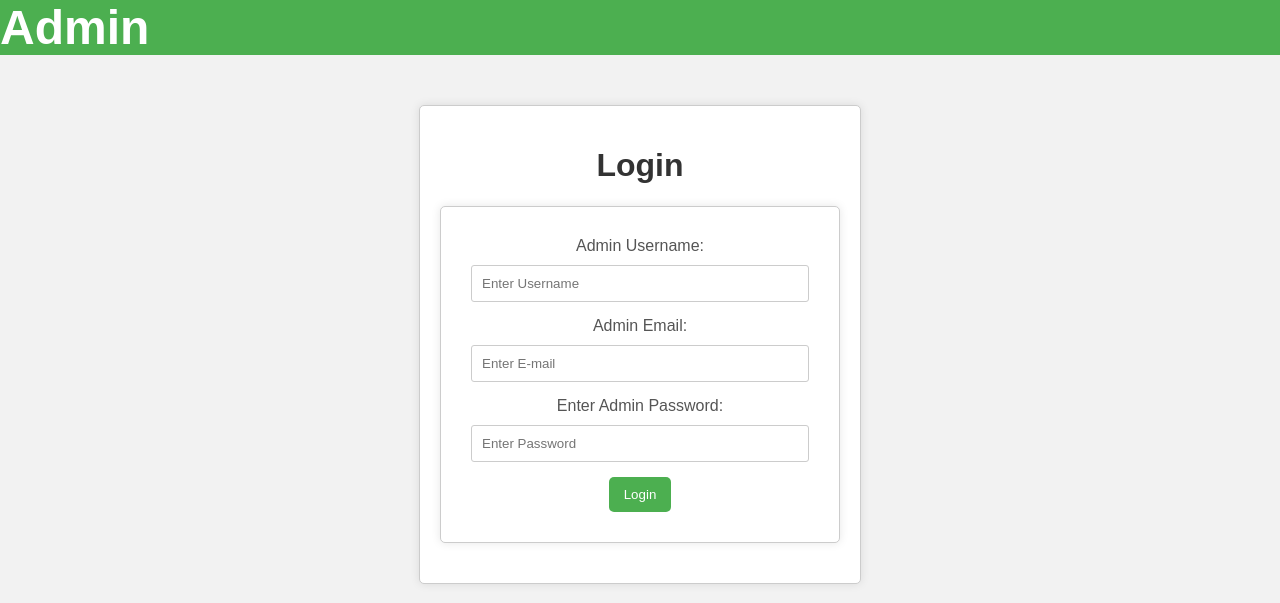
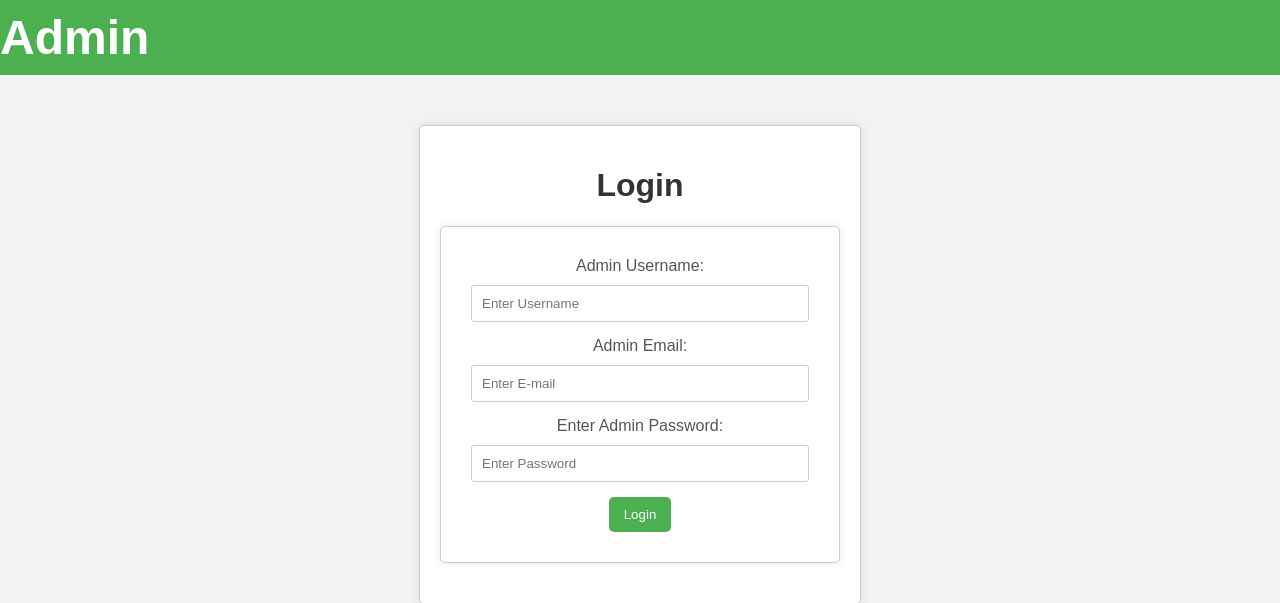
Before and after one commit to Rijwith/news_main, a Flask app: page /admin_login in a window 1280 px wide. Shown: the top 603 px of the page. Run offline with Flask 3, Linux system fonts and the light colour scheme; some libraries are stand-ins or nearby versions.

Commit message:
style.css

```diff
--- a/static/style.css
+++ b/static/style.css
@@ -41,7 +41,7 @@ nav {
 }
 
 .nav-list li {
-    display: inline-block;
+
     margin-right: 20px;
 }
 
@@ -218,6 +218,7 @@ button:hover, .back_button:hover {
 .header-container {
     display: flex;
     justify-content: space-between;
+    text-align: center;
     padding-bottom: 0px;
     background-color: #4CAF50;
     width: 100%;
@@ -227,6 +228,8 @@ button:hover, .back_button:hover {
     font-size: 3em;
     color: #ffffff;
     margin: 0;
+    padding-top: 10px;
+    padding-bottom: 10px;
     text-align: center;
 }
 
```
